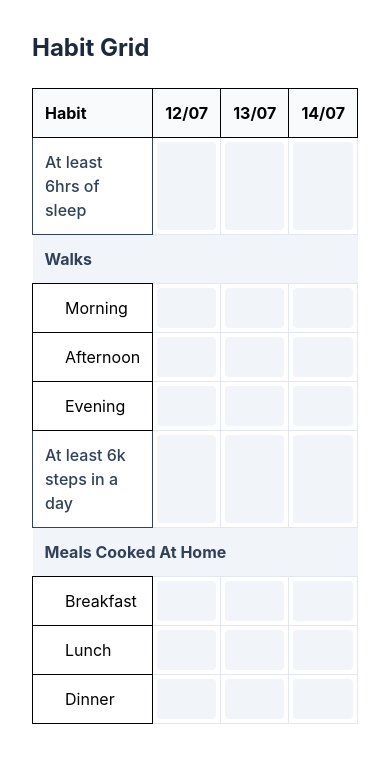
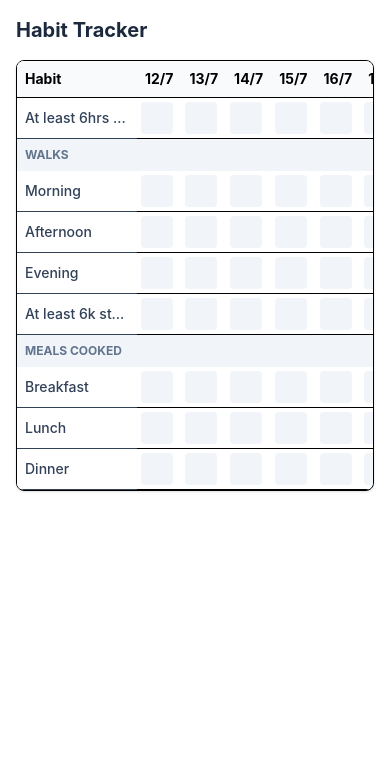
Before and after one commit to sugathari/habit-tracker, a React (Vite) app: page / in a window 390 px wide. Shown: the top 762 px of the page. Built offline with nearby package versions, Linux system fonts and the light colour scheme.

Commit message:
update layout for mobile

```diff
--- a/src/App.jsx
+++ b/src/App.jsx
@@ -1,7 +1,6 @@
 import React, { useState, useEffect } from 'react';
 import { Check, X, Minus, RefreshCw } from 'lucide-react';
 
-// Define the structure of habits
 const HABIT_STRUCTURE = [
   { id: 'sleep', label: 'At least 6hrs of sleep', type: 'item' },
   { id: 'walks', label: 'Walks', type: 'group', children: [
@@ -9,109 +8,63 @@ const HABIT_STRUCTURE = [
     { id: 'walk_afternoon', label: 'Afternoon', type: 'item' },
     { id: 'walk_evening', label: 'Evening', type: 'item' },
   ]},
-  { id: 'steps', label: 'At least 6k steps in a day', type: 'item' },
-  { id: 'meals', label: 'Meals Cooked At Home', type: 'group', children: [
+  { id: 'steps', label: 'At least 6k steps', type: 'item' },
+  { id: 'meals', label: 'Meals Cooked', type: 'group', children: [
     { id: 'meal_breakfast', label: 'Breakfast', type: 'item' },
     { id: 'meal_lunch', label: 'Lunch', type: 'item' },
     { id: 'meal_dinner', label: 'Dinner', type: 'item' },
   ]}
 ];
 
-// Helper to generate the last N days in DD/MM format
 const generateLastNDays = (n) => {
   const dates = [];
   for (let i = n - 1; i >= 0; i--) {
     const d = new Date();
     d.setDate(d.getDate() - i);
-    const day = String(d.getDate()).padStart(2, '0');
-    const month = String(d.getMonth() + 1).padStart(2, '0');
     dates.push({
-      id: `${d.getFullYear()}-${month}-${day}`,
-      display: `${day}/${month}`
+      id: d.toISOString().split('T')[0],
+      display: `${d.getDate()}/${d.getMonth() + 1}`
     });
   }
   return dates;
 };
 
 export default function App() {
-  const [dates, setDates] = useState([]);
+  const [dates, setDates] = useState(generateLastNDays(7));
   const [gridState, setGridState] = useState({});
 
-  useEffect(() => {
-    setDates(generateLastNDays(7));
-  }, []);
-
   const handleCellClick = (habitId, dateId) => {
-    const cellKey = `${habitId}_${dateId}`;
-    const currentState = gridState[cellKey] || 'empty';
-
-    let nextState;
-    switch (currentState) {
-      case 'empty': nextState = 'yes'; break;
-      case 'yes': nextState = 'no'; break;
-      case 'no': nextState = 'na'; break;
-      case 'na': nextState = 'empty'; break;
-      default: nextState = 'yes';
-    }
-
-    setGridState(prev => ({
-      ...prev,
-      [cellKey]: nextState === 'empty' ? undefined : nextState
-    }));
-  };
-
-  const HabitCell = ({ habitId, dateId }) => {
-    const state = gridState[`${habitId}_${dateId}`] || 'empty';
-
-    let bgColor = 'bg-slate-100 hover:bg-slate-200';
-    let content = null;
-
-    if (state === 'yes') { bgColor = 'bg-emerald-500 hover:bg-emerald-600'; content = <Check size={16} className="text-white" />; }
-    else if (state === 'no') { bgColor = 'bg-red-500 hover:bg-red-600'; content = <X size={16} className="text-white" />; }
-    else if (state === 'na') { bgColor = 'bg-gray-400 hover:bg-gray-500'; content = <Minus size={16} className="text-white" />; }
-
-    return (
-      <td className="p-1 border border-slate-200 h-12 min-w-[3rem]">
-        <button
-          onClick={() => handleCellClick(habitId, dateId)}
-          className={`w-full h-full flex items-center justify-center rounded ${bgColor}`}
-        >
-          {content}
-        </button>
-      </td>
-    );
+    const key = `${habitId}_${dateId}`;
+    const next = { empty: 'yes', yes: 'no', no: 'na', na: 'empty' }[gridState[key] || 'empty'];
+    setGridState(prev => ({ ...prev, [key]: next === 'empty' ? undefined : next }));
   };
 
   return (
-    <div className="p-8 font-sans max-w-4xl mx-auto">
-      <h1 className="text-2xl font-bold mb-6 text-slate-800">Habit Grid</h1>
-      <div className="overflow-x-auto">
-        <table className="w-full border-collapse">
-          <thead>
+    <div className="p-4 max-w-lg mx-auto font-sans">
+      <h1 className="text-xl font-bold mb-4 text-slate-800">Habit Tracker</h1>
+
+      {/* Scrollable Container */}
+      <div className="overflow-x-auto shadow-sm border rounded-lg">
+        <table className="w-full border-collapse text-sm">
+          <thead className="bg-slate-50">
             <tr>
-              <th className="p-3 border bg-slate-50 text-left">Habit</th>
-              {dates.map(date => <th key={date.id} className="p-3 border bg-slate-50">{date.display}</th>)}
+              <th className="p-2 border-b sticky left-0 bg-slate-50 z-10 text-left min-w-[120px]">Habit</th>
+              {dates.map(d => <th key={d.id} className="p-2 border-b text-center min-w-[40px]">{d.display}</th>)}
             </tr>
           </thead>
           <tbody>
             {HABIT_STRUCTURE.map((item) => (
               item.type === 'group' ? (
                 <React.Fragment key={item.id}>
-                  <tr className="bg-slate-100">
-                    <td colSpan={dates.length + 1} className="p-3 font-bold text-slate-700">{item.label}</td>
+                  <tr className="bg-slate-100 font-bold text-xs uppercase text-slate-500">
+                    <td colSpan={dates.length + 1} className="p-2">{item.label}</td>
                   </tr>
                   {item.children.map(child => (
-                    <tr key={child.id}>
-                      <td className="p-3 border pl-8">{child.label}</td>
-                      {dates.map(date => <HabitCell key={`${child.id}_${date.id}`} habitId={child.id} dateId={date.id} />)}
-                    </tr>
+                    <HabitRow key={child.id} item={child} dates={dates} onClick={handleCellClick} gridState={gridState} />
                   ))}
                 </React.Fragment>
               ) : (
-                <tr key={item.id}>
-                  <td className="p-3 border font-medium text-slate-700">{item.label}</td>
-                  {dates.map(date => <HabitCell key={`${item.id}_${date.id}`} habitId={item.id} dateId={date.id} />)}
-                </tr>
+                <HabitRow key={item.id} item={item} dates={dates} onClick={handleCellClick} gridState={gridState} />
               )
             ))}
           </tbody>
@@ -120,3 +73,29 @@ export default function App() {
     </div>
   );
 }
+
+function HabitRow({ item, dates, onClick, gridState }) {
+  return (
+    <tr>
+      <td className="p-2 border-b sticky left-0 bg-white z-10 font-medium text-slate-700 truncate max-w-[120px]">
+        {item.label}
+      </td>
+      {dates.map(date => {
+        const state = gridState[`${item.id}_${date.id}`] || 'empty';
+        const colors = { empty: 'bg-slate-100', yes: 'bg-emerald-500', no: 'bg-red-500', na: 'bg-gray-400' };
+        return (
+          <td key={date.id} className="p-1 border-b">
+            <button
+              onClick={() => onClick(item.id, date.id)}
+              className={`w-8 h-8 rounded flex items-center justify-center ${colors[state]}`}
+            >
+              {state === 'yes' && <Check size={14} className="text-white" />}
+              {state === 'no' && <X size={14} className="text-white" />}
+              {state === 'na' && <Minus size={14} className="text-white" />}
+            </button>
+          </td>
+        );
+      })}
+    </tr>
+  );
+}
```
